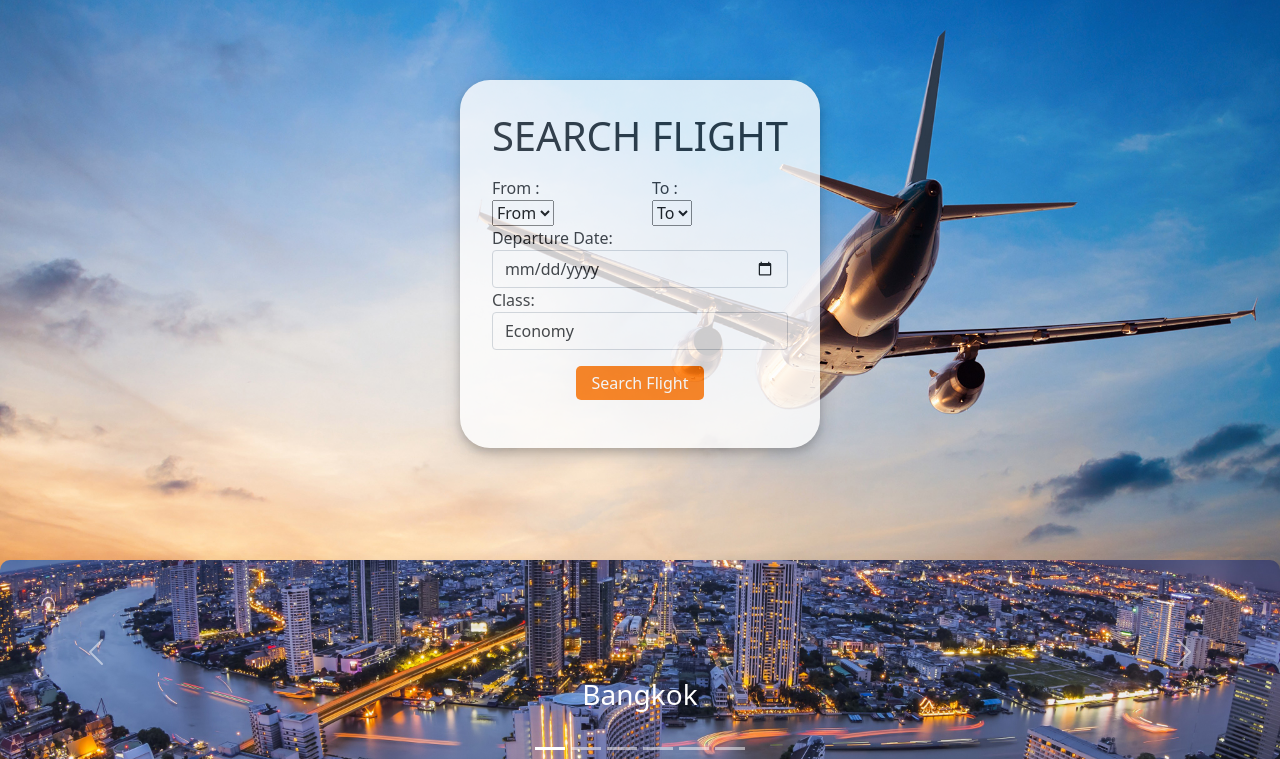
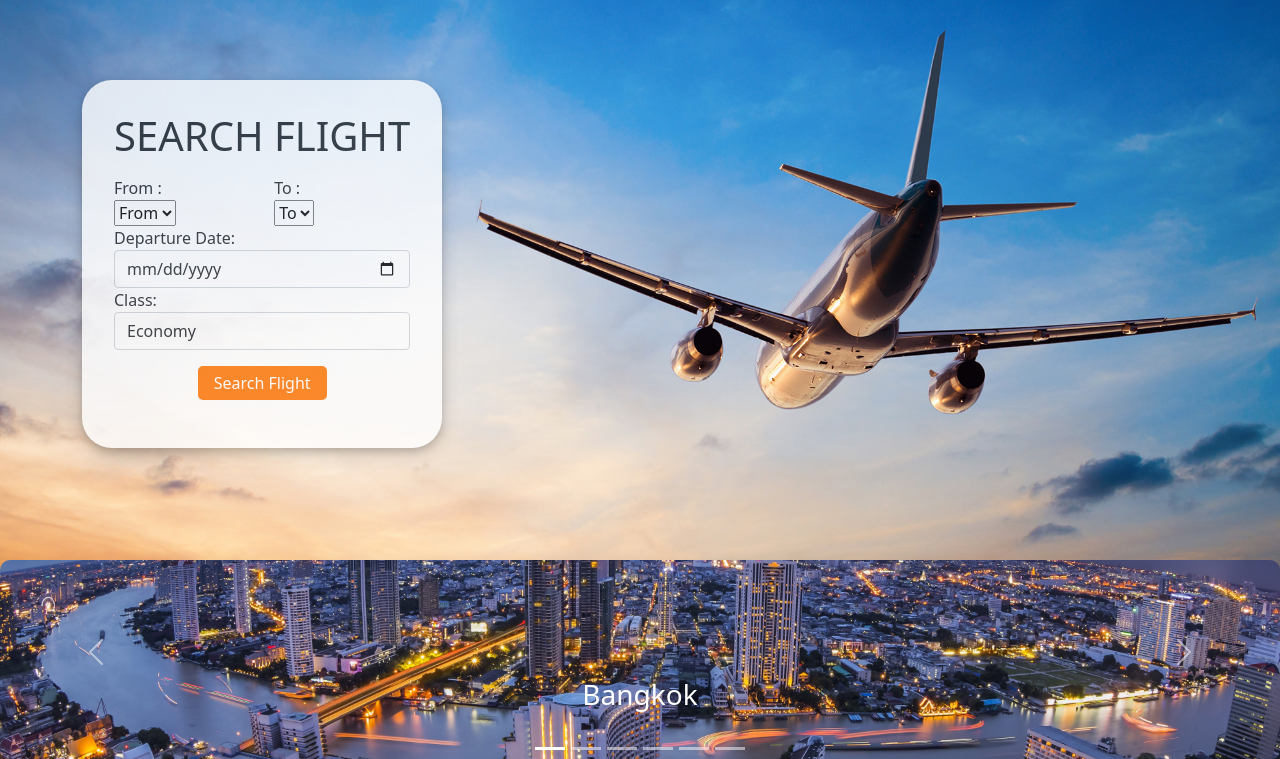
Before and after one commit to NopKorawit/Flight4U_CPE327_CPE231_project, a Django app: page / in a window 1280 px wide. Shown: the part 62-821 px from the top of the page. Run offline with Django 3.2, Linux system fonts and the light colour scheme; data that the repository does not hold is empty; some libraries are stand-ins or nearby versions.

Commit message:
modified search and undo login

```diff
--- a/flight_booking/static/css/search.css
+++ b/flight_booking/static/css/search.css
@@ -44,3 +44,11 @@ body{
     border: 1px solid rgb(255, 115, 0);
     color:rgb(255, 115, 0);
 }
+
+@media screen and (max-width: 991.5px){
+
+    .d-flex.h-100{
+        justify-content:center;
+    }
+
+}
--- a/flight_booking/templates/loginform.html
+++ b/flight_booking/templates/loginform.html
@@ -22,7 +22,7 @@
     </div>
         {% endfor %}
         {% endif %}
-    <div class="d-flex h-100">
+    <div class="d-flex h-100 justify-content-center">
         <div class="user_card">
             <div class="d-flex justify-content-center">
                 <div class="brand_logo_container">
--- a/flight_booking/templates/search.html
+++ b/flight_booking/templates/search.html
@@ -18,7 +18,7 @@
 
     <div class="search-flight">
         <div class="container h-100">
-            <div class="d-flex justify-content-center h-100">
+            <div class="d-flex h-100">
                 <div class="search_card">
                     <form class="search-flight-form" action="viewflight" onsubmit="">
                         <!----------------------create form ------------------>
```
Also changed, not shown: flight_booking/static/css/loginform.css (+0 -8 lines).
